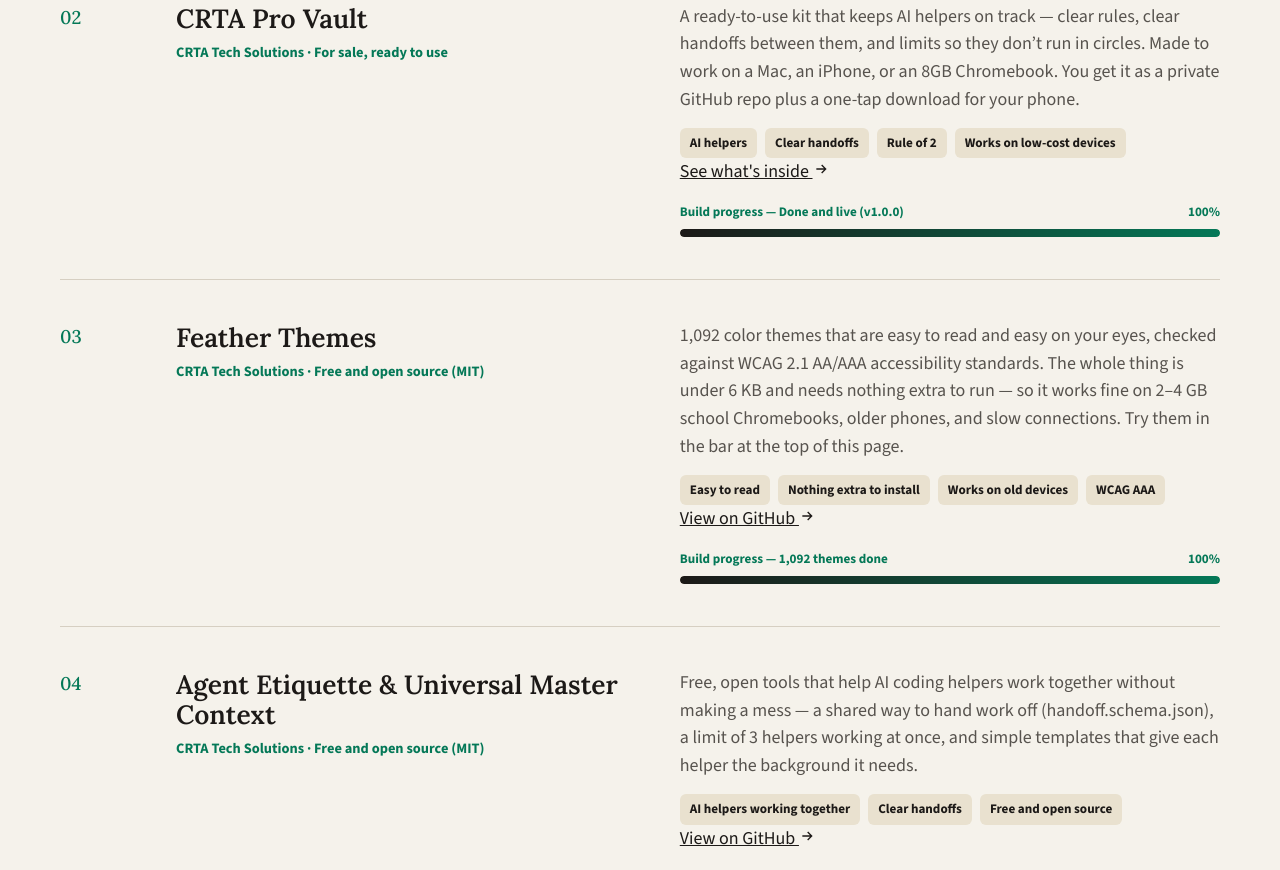
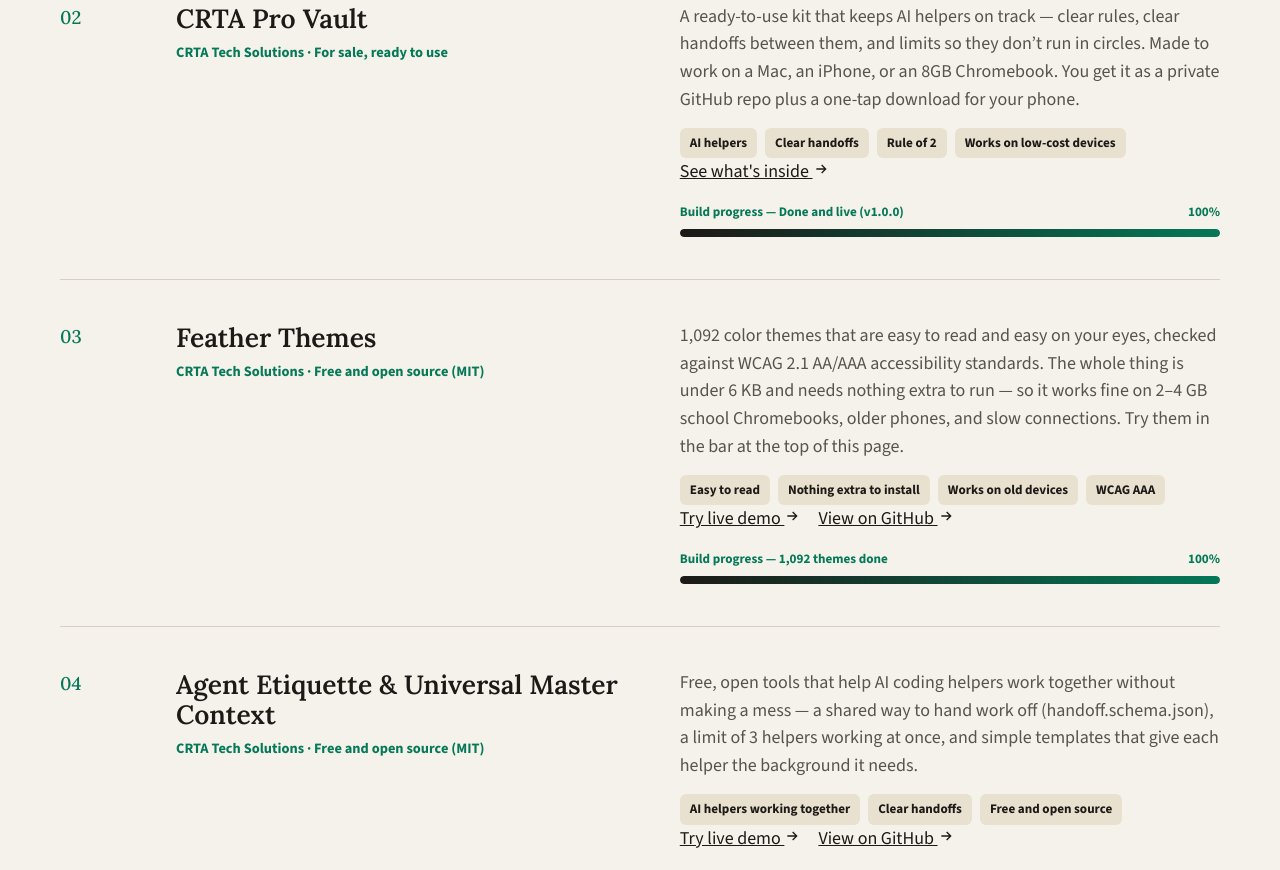
Before and after one commit to kelli-dotcom/kelli-dotcom.github.io, a plain HTML site: page index.html in a window 1280 px wide. Shown: the part 2553-3423 px from the top of the page. Drawn offline with nearby package versions, Linux system fonts and the light colour scheme.

Commit message:
feat: credit archetype-agent-vault and add live demo links

```diff
--- a/index.html
+++ b/index.html
@@ -473,6 +473,7 @@
       <a href="https://github.com/kelli-dotcom/feather-speed">feather-speed</a>,
       <a href="https://github.com/kelli-dotcom/stack-blueprints">stack-blueprints</a>,
       <a href="https://github.com/kelli-dotcom/agent-etiquette">agent-etiquette</a>,
+      <a href="https://github.com/kelli-dotcom/archetype-agent-vault">archetype-agent-vault</a>,
       <a href="https://github.com/kelli-dotcom/universal-master-context">universal-master-context</a>, and
       <a href="https://github.com/kelli-dotcom/github-trending-kit">github-trending-kit</a>,
       plus repoverse-master. We used empathy-marketing-skills on all the text on this page.</p>
@@ -569,10 +570,16 @@
           <div class="project-detail">
             <p>1,092 color themes that are easy to read and easy on your eyes, checked against WCAG 2.1 AA/AAA accessibility standards. The whole thing is under 6 KB and needs nothing extra to run — so it works fine on 2–4 GB school Chromebooks, older phones, and slow connections. Try them in the bar at the top of this page.</p>
             <div class="tags"><span class="tag">Easy to read</span><span class="tag">Nothing extra to install</span><span class="tag">Works on old devices</span><span class="tag">WCAG AAA</span></div>
+            <div style="display:flex;flex-wrap:wrap;gap:18px;align-items:center;">
+              <a class="project-link" href="https://kelli-dotcom.github.io/feather-themes/preview/" target="_blank" rel="noopener">
+                Try live demo
+                <svg aria-hidden="true" width="16" height="16" viewBox="0 0 24 24" fill="none" stroke="currentColor" stroke-width="2"><path d="M5 12h14M13 6l6 6-6 6"/></svg>
+              </a>
               <a class="project-link" href="https://github.com/kelli-dotcom/feather-themes" target="_blank" rel="noopener">
                 View on GitHub
                 <svg aria-hidden="true" width="16" height="16" viewBox="0 0 24 24" fill="none" stroke="currentColor" stroke-width="2"><path d="M5 12h14M13 6l6 6-6 6"/></svg>
               </a>
+            </div>
             <div class="project-progress">
               <div class="progress-meta"><span>Build progress — 1,092 themes done</span><span>100%</span></div>
               <div class="progress-track" role="progressbar" aria-valuenow="100" aria-valuemin="0" aria-valuemax="100" aria-label="Feather Themes progress 100%">
@@ -591,10 +598,16 @@
           <div class="project-detail">
             <p>Free, open tools that help AI coding helpers work together without making a mess — a shared way to hand work off (handoff.schema.json), a limit of 3 helpers working at once, and simple templates that give each helper the background it needs.</p>
             <div class="tags"><span class="tag">AI helpers working together</span><span class="tag">Clear handoffs</span><span class="tag">Free and open source</span></div>
+            <div style="display:flex;flex-wrap:wrap;gap:18px;align-items:center;">
+              <a class="project-link" href="https://kelli-dotcom.github.io/agent-etiquette/preview/" target="_blank" rel="noopener">
+                Try live demo
+                <svg aria-hidden="true" width="16" height="16" viewBox="0 0 24 24" fill="none" stroke="currentColor" stroke-width="2"><path d="M5 12h14M13 6l6 6-6 6"/></svg>
+              </a>
               <a class="project-link" href="https://github.com/kelli-dotcom/agent-etiquette" target="_blank" rel="noopener">
                 View on GitHub
                 <svg aria-hidden="true" width="16" height="16" viewBox="0 0 24 24" fill="none" stroke="currentColor" stroke-width="2"><path d="M5 12h14M13 6l6 6-6 6"/></svg>
               </a>
+            </div>
             <div class="project-progress">
               <div class="progress-meta"><span>Build progress — Done (v1.1.0)</span><span>100%</span></div>
               <div class="progress-track" role="progressbar" aria-valuenow="100" aria-valuemin="0" aria-valuemax="100" aria-label="Agent Etiquette progress 100%">
```
Lines whose indentation alone changed are shown as unchanged.
